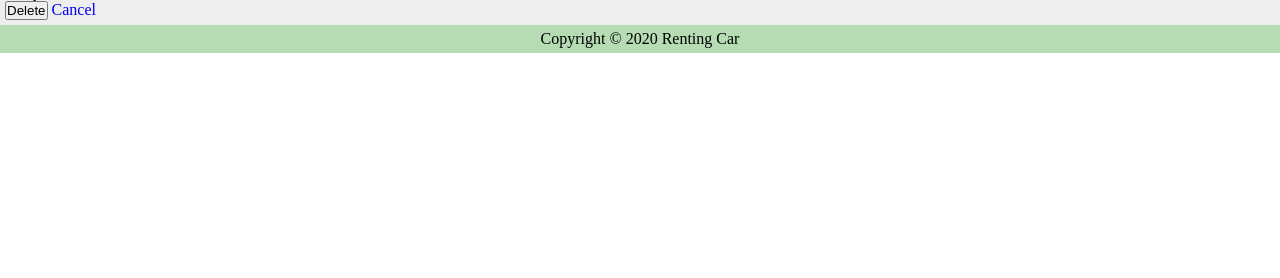
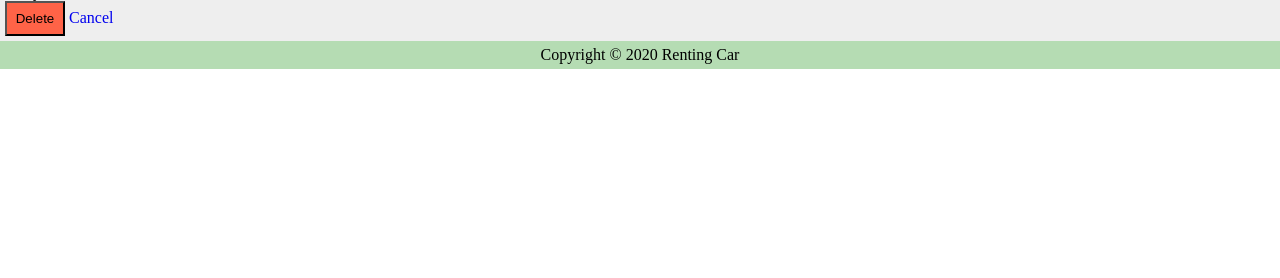
Before and after one commit to OA31C/RentingCar, a Django app: template apps/auth_user/templates/auth_user/user_delete.html in a window 1280 px wide. Shown: the part 92-370 px from the top of the page. Run offline with Django 3.2, Linux system fonts and the light colour scheme; the template is opened without the code that fills it, so the values that code supplies are empty; parts of the project's set-up code (start-up, migrations or seed data) failed here and were passed over.

Commit message:
Update style to buttom delete

```diff
--- a/apps/auth_user/templates/auth_user/user_delete.html
+++ b/apps/auth_user/templates/auth_user/user_delete.html
@@ -5,7 +5,7 @@
 {% block title %}User Delete{% endblock title %}
 
 {% block extra_head %}
-<link rel="stylesheet" type="text/css" href="{% static 'auth_user/css/user_delete.css'%}">
+<link rel="stylesheet" type="text/css" href="{% static 'css/delete.css'%}">
 {% endblock extra_head %}
 
 {% block content %}
--- /dev/null
+++ b/static/css/delete.css
@@ -0,0 +1,9 @@
+form {
+    margin: auto;
+}
+
+#delete_button {
+    background: tomato;
+    width: 60px;
+    height: 35px;
+}
```
